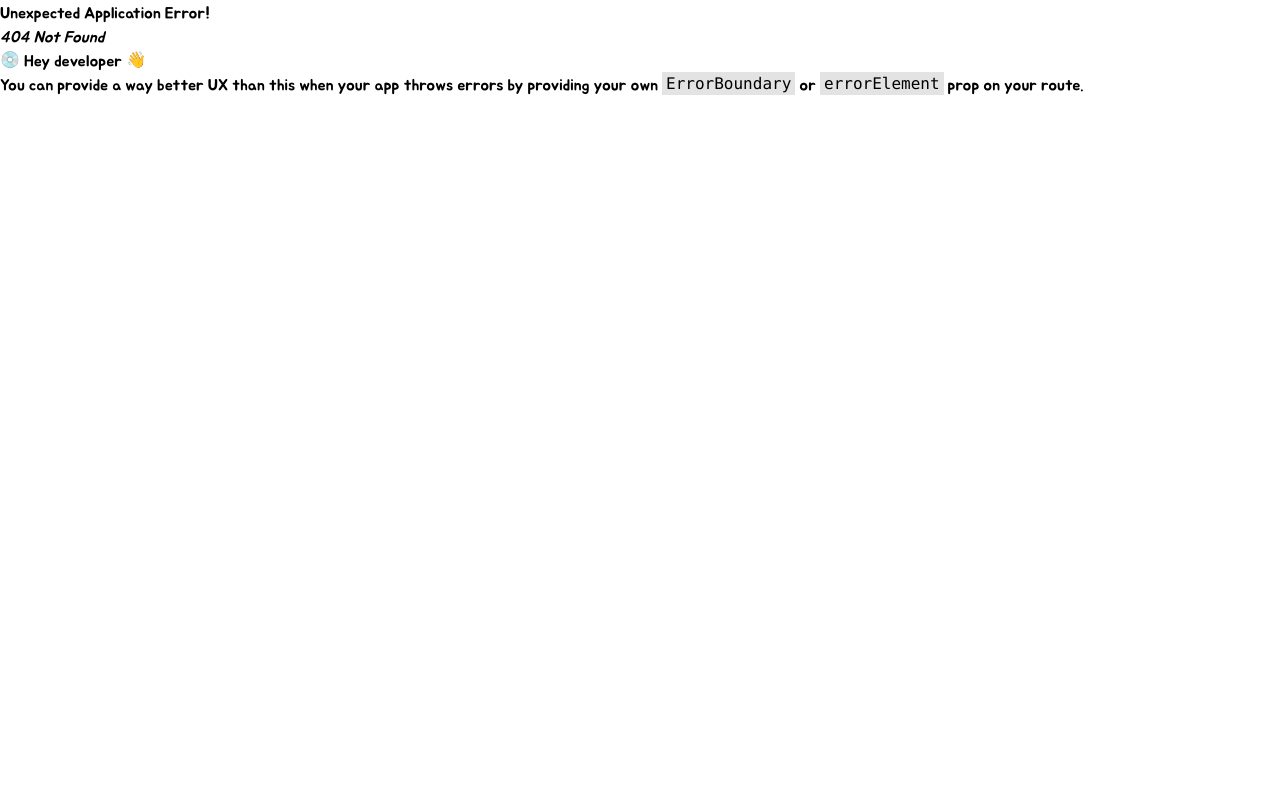
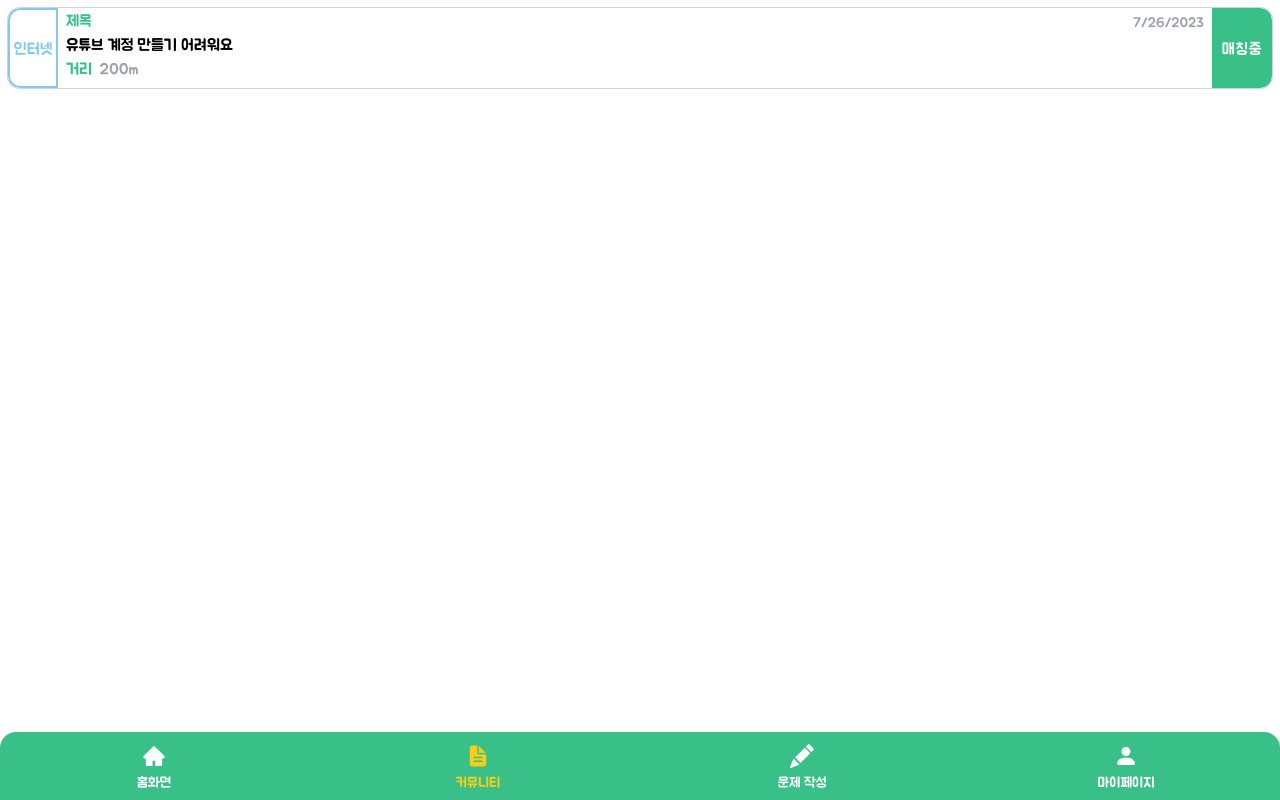
Before and after one commit to LikeLionHackathon-ERICA/Front-end, a React (Vite) app in the folder likedigital/: page /problem in a window 1280 px wide. Before the commit this address had no page. Built offline with nearby package versions, Linux system fonts and the light colour scheme.

Commit message:
[ADD] 글목록 카드 추가

```diff
--- a/likedigital/package.json
+++ b/likedigital/package.json
@@ -16,6 +16,7 @@
     "react-router-dom": "^6.14.2"
   },
   "devDependencies": {
+    "@tailwindcss/line-clamp": "^0.4.4",
     "@types/react": "^18.2.15",
     "@types/react-dom": "^18.2.7",
     "@vitejs/plugin-react": "^4.0.3",
--- a/likedigital/src/components/problem/ProblemCard.jsx
+++ b/likedigital/src/components/problem/ProblemCard.jsx
@@ -1,5 +1,27 @@
 import React from "react";
 
 export default function ProblemCard() {
-  return <div>ProblemCard</div>;
+  const date = new Date().toLocaleDateString();
+  return (
+    <section className="flex rounded-xl relative items-start ring-1 ring-gray-300 overflow-hidden gap-2">
+      <div className="flex-none flex w-[50px] h-[80px] bg-white border-sky border-2 rounded-l-xl text-center items-center justify-center">
+        <h2 className="text-sky">인터넷</h2>
+      </div>
+      <p className="flex flex-1 flex-col">
+        <span className="text-sm text-gray-400 self-end absolute right-22 top-1">
+          {date}
+        </span>
+        <span className="text-primary">제목</span>
+        <h2 className="line-clamp-2 text-md">유튜브 계정 만들기 어려워요</h2>
+        {/* //나와의 거리 */}
+        <div className="flex items-center gap-2">
+          <span className="text-primary text-md">거리</span>
+          <span className="text-md text-gray-400">200m</span>
+        </div>
+      </p>
+      <div className="rounded-r-xl w-[60px] h-[80px] bg-primary flex items-center justify-center">
+        <h1 className="text-white tracking-wider">매칭중</h1>
+      </div>
+    </section>
+  );
 }
--- a/likedigital/src/pages/Home.jsx
+++ b/likedigital/src/pages/Home.jsx
@@ -2,5 +2,5 @@ import React from "react";
 import CameraCapture from "../components/CameraCapture";
 
 export default function Home() {
-  return <div></div>;
+  return <div>Home</div>;
 }
--- a/likedigital/src/pages/Login.jsx
+++ b/likedigital/src/pages/Login.jsx
@@ -1,6 +1,8 @@
 import { useState } from "react";
+import { useParams } from "react-router-dom";
 
 const Login = () => {
+  const { userType } = useParams();
   const [id, setId] = useState("");
   const [password, setPassword] = useState("");
 
@@ -9,6 +11,10 @@ const Login = () => {
 
   const handleSubmit = (e) => {
     e.preventDefault();
+    //로그인 성공시
+    // localStorage.setItem("userType", userType);
+    // localStorage.setItem("id", id);
+    // localStorage.setItem("password", password);
     console.log(`ID: ${id}, Password: ${password}`);
   };
 
@@ -39,7 +45,7 @@ const Login = () => {
                 autoComplete="username"
                 required
                 className={`${commonInputStyle} rounded-t-md`}
-                placeholder="ID"
+                placeholder={userType === "provider" ? "ID" : "전화번호"}
                 value={id}
                 onChange={handleIdChange}
               />
@@ -55,7 +61,7 @@ const Login = () => {
                 autoComplete="current-password"
                 required
                 className={`${commonInputStyle} rounded-b-md`}
-                placeholder="Password"
+                placeholder="비밀번호"
                 value={password}
                 onChange={handlePasswordChange}
               />
@@ -64,7 +70,7 @@ const Login = () => {
 
           <div>
             <button type="submit" className={buttonStyle}>
-              LOG IN
+              LOG IN / 확인
             </button>
           </div>
         </form>
--- /dev/null
+++ b/likedigital/src/pages/ProblemDetail.jsx
@@ -0,0 +1,5 @@
+import React from "react";
+
+export default function ProblemDetail() {
+  return <div>ProblemDetail</div>;
+}
--- a/likedigital/src/pages/ProblemView.jsx
+++ b/likedigital/src/pages/ProblemView.jsx
@@ -1,5 +1,10 @@
 import React from "react";
+import ProblemCard from "../components/problem/ProblemCard";
 
 export default function ProblemView() {
-  return <div>RegisterView</div>;
+  return (
+    <div className="flex flex-col justify-center p-2">
+      <ProblemCard />
+    </div>
+  );
 }
--- a/likedigital/src/pages/SelectService.jsx
+++ b/likedigital/src/pages/SelectService.jsx
@@ -1,8 +1,10 @@
 import React from "react";
+import { useNavigate } from "react-router-dom";
 
 const BTN_STYLE =
   "flex flex-col justify-center items-center gap-2 bg-opacity-20 border-[3px] rounded-xl py-6 px-3";
 export default function SelectService() {
+  const navigate = useNavigate();
   return (
     <section className="flex flex-col h-[70vh] justify-between items-center py-8">
       <div className="w-[90%] py-[6px] bg-gray-300 rounded-full" />
@@ -15,7 +17,10 @@ export default function SelectService() {
             src="/imgs/Blue.png"
             alt="Bear"
           />
-          <div className={`bg-sky border-sky ${BTN_STYLE}`}>
+          <div
+            onClick={() => navigate("/login/receiver")}
+            className={`bg-sky border-sky ${BTN_STYLE}`}
+          >
             <span className="text-sky">Question</span>
             <span>질문하러 왔어요</span>
           </div>
@@ -26,7 +31,10 @@ export default function SelectService() {
             src="/imgs/Green.png"
             alt="Bear"
           />
-          <div className={`bg-primary border-primary ${BTN_STYLE}`}>
+          <div
+            onClick={() => navigate("/login/provider")}
+            className={`bg-primary border-primary ${BTN_STYLE}`}
+          >
             <span className="text-primary">Answer</span>
             <span>해결하러 왔어요</span>
           </div>
--- a/likedigital/tailwind.config.js
+++ b/likedigital/tailwind.config.js
@@ -9,5 +9,5 @@ export default {
       },
     },
   },
-  plugins: [],
+  plugins: [require("@tailwindcss/line-clamp")],
 };
```
Also changed, not shown: likedigital/src/main.jsx (+8 -3 lines), 1 other file (tests, documents, lock files or other folders).
